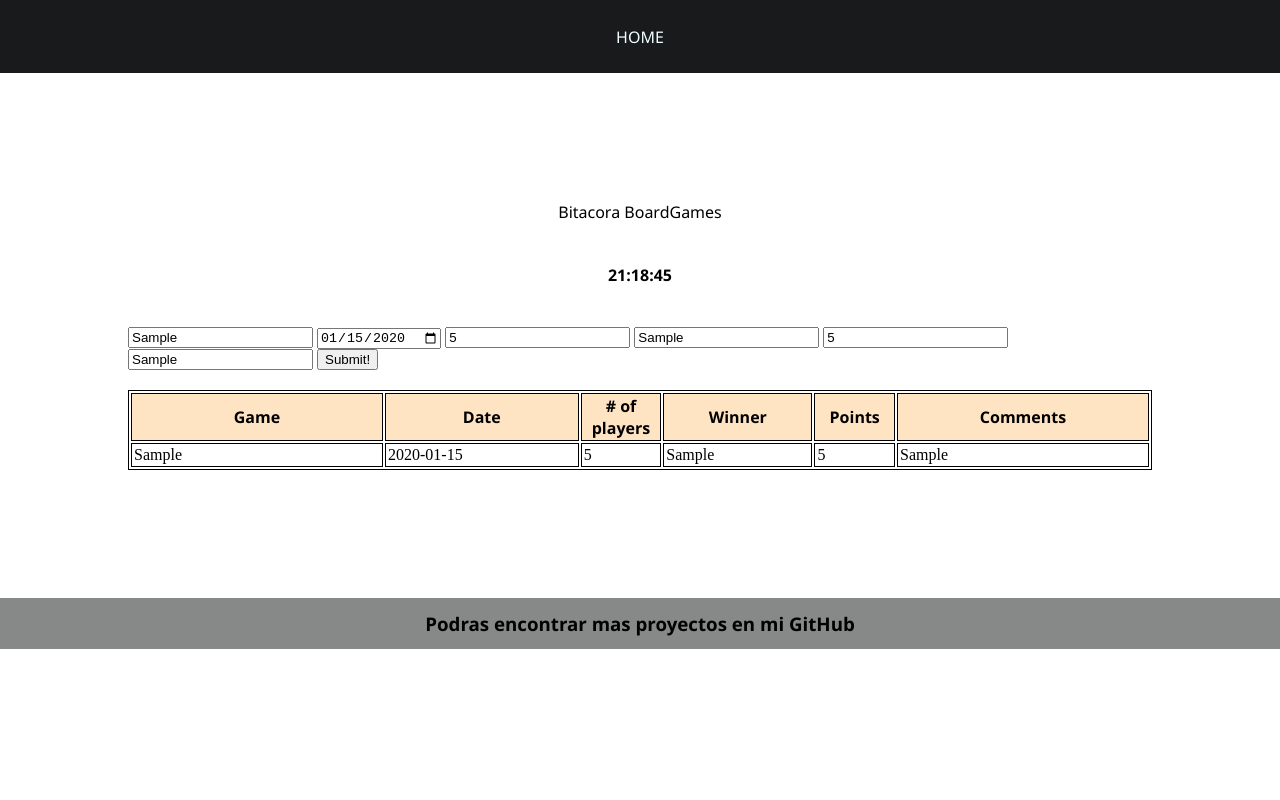
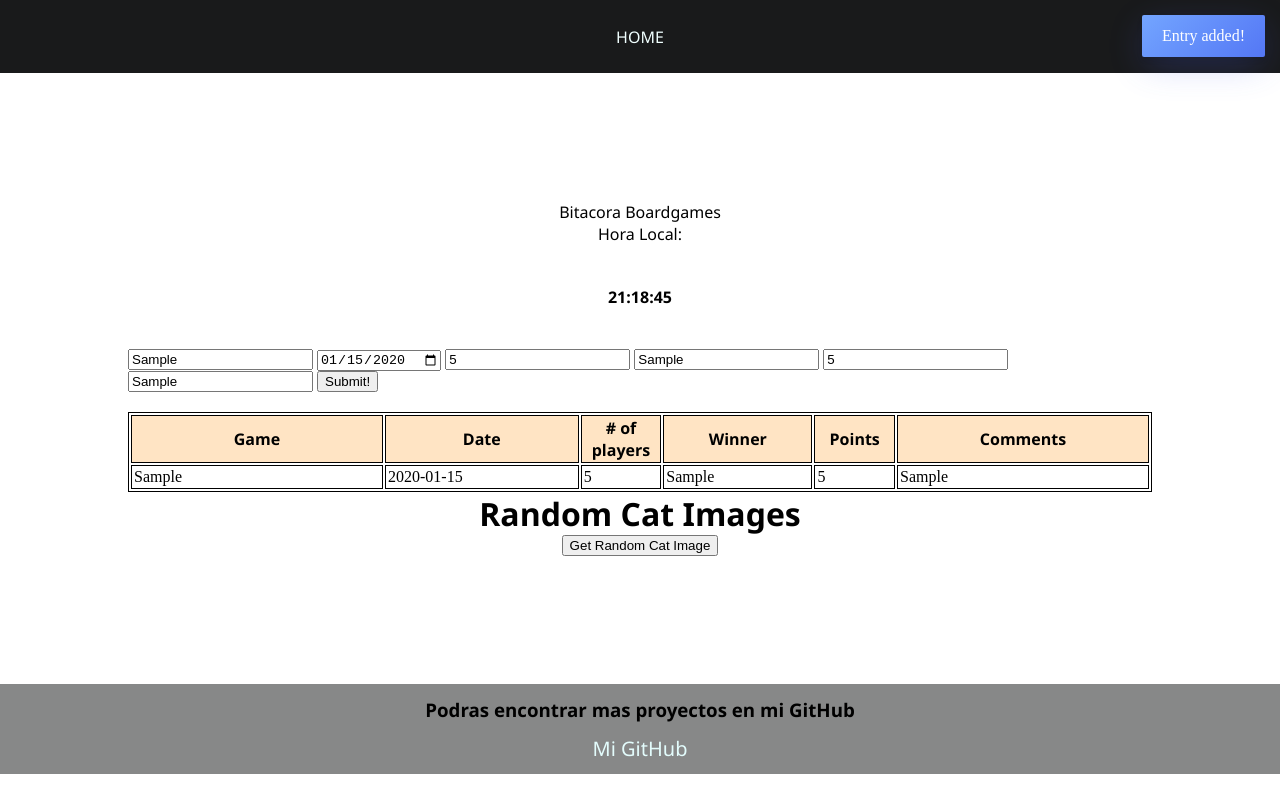
Before and after one commit to alanhb96/BitacoraJuegos---Haidar-Berre-Alan, a plain HTML site: page index.html in a window 1280 px wide. Both pictures are taken after typing "Sample", "2020-01-15", "5", "Sample", "5", "Sample" into the empty fields and a click on the input "Submit!". Drawn offline with nearby package versions, Linux system fonts and the light colour scheme; no server answers.

Commit message:
corrrecion y agregado de caracteristicas para el final

```diff
--- a/css/style.css
+++ b/css/style.css
@@ -25,7 +25,7 @@ main{
     margin: 10%;
 }
 
-th, h4, h2, h3, p, nav{
+th, h4, h2, h3, h1, p, nav{
     text-align: center;
     font-family: 'Segoe UI', Tahoma, Geneva, Verdana, sans-serif;
 }
@@ -78,7 +78,29 @@ td{
 }
 
 #clock {
-        font-family: 'Segoe UI', Tahoma, Geneva, Verdana, sans-serif;
-        font-weight: 900;
-        margin: 4%;
+    font-family: 'Segoe UI', Tahoma, Geneva, Verdana, sans-serif;
+    font-weight: 900;
+    margin: 4%;
 }
+
+#linkGit{
+    display: block;
+    margin-top: 1%;
+    text-align: center;
+    font-size: 20px;
+    font-family: 'Segoe UI', Tahoma, Geneva, Verdana, sans-serif;
+    color: rgb(227, 252, 252);
+}
+
+#linkGit:hover{
+    text-decoration: underline;
+    color: rgb(250, 250, 250);
+    font-weight: bold;
+}
+
+
+#catGen{
+    display: flex;
+    flex-direction: column;
+    align-items: center;
+}
--- a/index.html
+++ b/index.html
@@ -5,6 +5,7 @@
     <meta name="viewport" content="width=device-width, initial-scale=1.0">
     <title>Proyecto Bitacora</title>
     <link rel="stylesheet" href="css/style.css">
+    <link rel="stylesheet" type="text/css" href="https://cdn.jsdelivr.net/npm/toastify-js/src/toastify.min.css">
 </head>
 <body>
     <header>
@@ -12,8 +13,9 @@
     </header>
     <main>
         <div class="mainBody">
-            <p>Bitacora BoardGames</p>
+            <p>Bitacora Boardgames</p>
         </div>
+        <p>Hora Local: </p>
         <p id="clock"></p>
         <form id="form" name="boardscore">
             <input id="game" type="text" name="game" placeholder="Insert name of the game">
@@ -37,17 +39,22 @@
                         <th id="commentsColumn">Comments</th>
                     </tr>
                 </thead>
-                <tbody>
-
-                </tbody>
+                <tbody></tbody>
             </table>
         </section>
+        <div id="catGen">
+            <h1>Random Cat Images</h1>
+            <div id="catImageContainer"></div>
+            <button onclick="getRandomCatImage()">Get Random Cat Image</button>
+        </div>
     </main>
     <footer>
         <div class="footer">
             <h3>Podras encontrar mas proyectos en mi GitHub</h3>
         </div>
+        <a id="linkGit" href="https://github.com/alanhb96?tab=repositories">Mi GitHub</a>
     </footer>
     <script src="index.js"></script>
+    <script type="text/javascript" src="https://cdn.jsdelivr.net/npm/toastify-js"></script>
 </body>
 </html>
--- a/index.js
+++ b/index.js
@@ -1,21 +1,20 @@
 //RELOJ
 function updateTime() {
-    var currentTime = new Date();
+    var currentTime = new Date()
 
-    var hours = currentTime.getHours();
-    var minutes = currentTime.getMinutes();
-    var seconds = currentTime.getSeconds();
+    var hours = currentTime.getHours()
+    var minutes = currentTime.getMinutes()
+    var seconds = currentTime.getSeconds()
 
-    hours = (hours < 10 ? "0" : "") + hours;
-    minutes = (minutes < 10 ? "0" : "") + minutes;
-    seconds = (seconds < 10 ? "0" : "") + seconds;
+    hours = (hours < 10 ? "0" : "") + hours
+    minutes = (minutes < 10 ? "0" : "") + minutes
+    seconds = (seconds < 10 ? "0" : "") + seconds
 
-    var timeString = hours + ":" + minutes + ":" + seconds;
-    document.getElementById("clock").innerHTML = timeString;
+    var timeString = hours + ":" + minutes + ":" + seconds
+    document.getElementById("clock").innerHTML = timeString
 }
 
-setInterval(updateTime, 1000);
-
+setInterval(updateTime, 1000)
 
 //CREADOR DE TABLA
 class TableRow{
@@ -31,28 +30,28 @@ class TableRow{
 
 //CREADOR DE TABLA DESDE EL LOCALSTORAGE
 function tableFromLocalStorageArray(localStorageKey) {
-  const myArray = JSON.parse(localStorage.getItem(localStorageKey));
-  const tableBody = document.querySelector('#table tbody');
+  const myArray = JSON.parse(localStorage.getItem(localStorageKey))
+  const tableBody = document.querySelector('#table tbody')
 
   if (!Array.isArray(myArray)) {
-    console.error('Invalid array in localStorage');
-    return;
+    console.error('Invalid array in localStorage')
+    return
   }
 
-  tableBody.innerHTML = '';
+  tableBody.innerHTML = ''
 
   myArray.forEach(item => {
-    const newRow = document.createElement('tr');
+    const newRow = document.createElement('tr')
 
     for (const propertyName in item) {
       if (item.hasOwnProperty(propertyName)) {
-        const cell = document.createElement('td');
-        cell.textContent = item[propertyName];
-        newRow.appendChild(cell);
+        const cell = document.createElement('td')
+        cell.textContent = item[propertyName]
+        newRow.appendChild(cell)
       }
     }
 
-    tableBody.appendChild(newRow);
+    tableBody.appendChild(newRow)
   });
 }
 
@@ -67,12 +66,12 @@ myForm.onsubmit= (evt) => {
     evt.preventDefault()
     let form = evt.target
 
-    let game = form.elements[0].value;
-    let date = form.elements[1].value;
-    let players = form.elements[2].value;
-    let winner = form.elements[3].value;
-    let points = form.elements[4].value;
-    let comments = form.elements[5].value;
+    let game = form.elements[0].value
+    let date = form.elements[1].value
+    let players = form.elements[2].value
+    let winner = form.elements[3].value
+    let points = form.elements[4].value
+    let comments = form.elements[5].value
 
     tableArray.push(new TableRow (game,date,players,winner,points,comments))
 
@@ -80,12 +79,35 @@ myForm.onsubmit= (evt) => {
     tableRow.classList.add('tableRow')
 
     for (let i = 0; i < form.elements.length - 1; i++) {
-        const tableCell = document.createElement('td');
-        tableCell.classList.add('cell');
-        tableCell.innerHTML = form.elements[i].value;
-        tableRow.appendChild(tableCell);
+        const tableCell = document.createElement('td')
+        tableCell.classList.add('cell')
+        tableCell.innerHTML = form.elements[i].value
+        tableRow.appendChild(tableCell)
       }
 
     localStorage.setItem('table',JSON.stringify(tableArray))
     sectionTable.appendChild(tableRow)
+
+    Toastify({
+      text:"Entry added!",
+      duration:3000
+    }).showToast()
 }
+
+//UTILIZACION DE API
+function getRandomCatImage() {
+  fetch('https://api.thecatapi.com/v1/images/search')
+      .then(response => response.json())
+      .then(data => {
+          const imageUrl = data[0].url
+          displayCatImage(imageUrl)
+      })
+      .catch(error => console.error('Error fetching cat image:', error))
+}
+
+function displayCatImage(imageUrl) {
+    const catImageContainer = document.getElementById('catImageContainer')
+    catImageContainer.innerHTML = `<img src="${imageUrl}" alt="Random Cat Image" width="300">`
+}
+
+getRandomCatImage()
```
